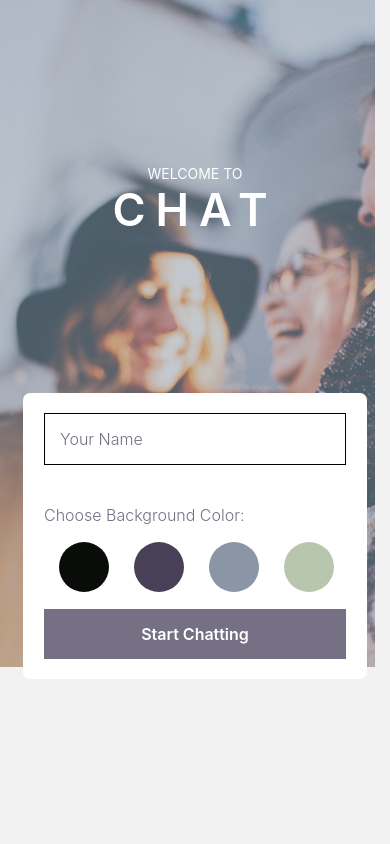
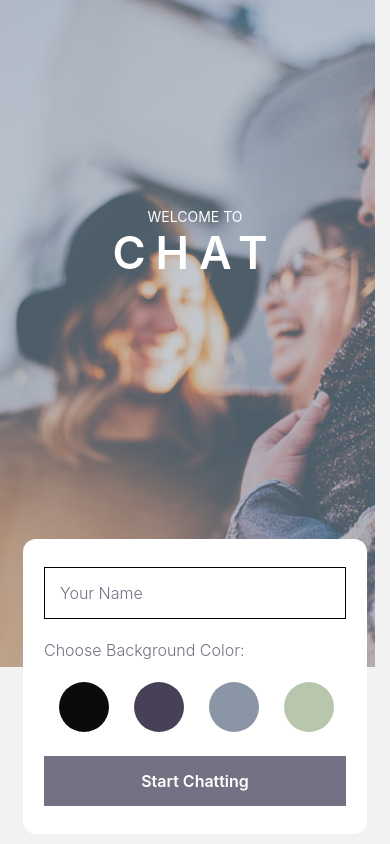
Before and after one commit to emnnichols/chat-app, a React Native app: screen /Start in a window 390 px wide. Built offline with nearby package versions, Linux system fonts and the light colour scheme.

Commit message:
Added accessibility labels

```diff
--- a/components/Start.js
+++ b/components/Start.js
@@ -1,4 +1,14 @@
-import { ImageBackground, Image, StyleSheet, View, Text, TextInput, TouchableOpacity } from "react-native";
+import {
+  ImageBackground,
+  StyleSheet,
+  View,
+  Text,
+  TextInput,
+  TouchableOpacity,
+  Platform,
+  KeyboardAvoidingView,
+  Keyboard
+} from "react-native";
 import { useState } from 'react';
 
 const Start = ({ navigation }) => {
@@ -17,16 +27,23 @@ const Start = ({ navigation }) => {
       resizeMode="cover"
       style={styles.image}
     >
+      {/* View that has the app name / title */}
+      <View style={styles.appNameView}>
         <Text style={{ color: '#fff' }}>
           WELCOME TO
         </Text>
         <Text style={styles.appName}>
           CHAT
         </Text>
+      </View>
 
+      {/* View that has the TextInput and Background Color choices */}
       <View style={styles.startOptions}>
         <TextInput
-          style={[styles.textInput, { opacity: 50, marginBottom: 40 }]}
+          accessibilityLabel="Username Field"
+          accessibilityHint="Enter your username here"
+          accessibilityRole="text"
+          style={[styles.textInput, { opacity: 50 }]}
           value={name}
           onChangeText={setName}
           placeholder="Your Name"
@@ -39,6 +56,9 @@ const Start = ({ navigation }) => {
         <View style={styles.colorOptions}>
           {colors.map((color, index) => (
             <TouchableOpacity
+              accessibilityLabel="Color buttons"
+              accessibilityHint="Choose what color you want as your chat background"
+              accessibilityRole="button"
               key={index}
               style={[styles.chooseColor, { backgroundColor: color }, selected(color)]}
               onPress={() => { setBackground(color) }}
@@ -46,39 +66,50 @@ const Start = ({ navigation }) => {
           ))}
         </View>
 
+        {/* Navigates to the Chat screen and passes the name and background color */}
         <TouchableOpacity
+          accessibilityLabel="Go to chat"
+          accessibilityRole="button"
           style={styles.button}
-          // Navigates to the Chat screen and passes the name and background color
           onPress={() => navigation.navigate('Chat', { name: name, background: background })}>
           <Text style={styles.buttonText}>Start Chatting</Text>
         </TouchableOpacity>
       </View>
-    </ImageBackground>
+      {Platform.OS === "ios" ? <KeyboardAvoidingView behavior="padding" style={{ marginBottom: 120 }} /> : null}
+    </ImageBackground >
   )
 }
 
 const styles = StyleSheet.create({
   image: {
     flex: 1,
-    justifyContent: 'center',
+    alignItems: 'center',
+    justifyContent: 'center'
+  },
+  appNameView: {
+    flex: 1,
+    marginBottom: 30,
+    marginTop: 110,
+    paddingTop: '25%',
+    minHeight: 150,
     alignItems: 'center',
   },
   appName: {
     fontSize: 45,
     fontWeight: '600',
     color: "#ffffff",
-    letterSpacing: 10,
-    marginBottom: '40%'
+    letterSpacing: 10
   },
   startOptions: {
     width: '88%',
-    maxHeight: '44%',
+    minHeight: '35%',
+    maxHeight: '40%',
+    marginBottom: 10,
+    paddingVertical: 20,
     backgroundColor: '#fff',
-    justifyContent: 'center',
     alignItems: 'center',
-    borderRadius: 7,
-    paddingTop: '5%',
-    paddingBottom: '5%',
+    borderRadius: 13,
+    justifyContent: "space-evenly",
   },
   textInput: {
     width: "88%",
@@ -87,13 +118,13 @@ const styles = StyleSheet.create({
     color: "#757083",
     padding: 15,
     borderWidth: 1,
-    marginBottom: '5%'
+    marginBottom: '4%',
   },
   colorOptions: {
     flexDirection: 'row',
     width: "88%",
-    height: '20%',
-    marginBottom: '5%'
+    height: '10%',
+    marginBottom: 40
   },
   chooseColorText: {
     borderWidth: 0,
```
Lines whose indentation alone changed are shown as unchanged.
